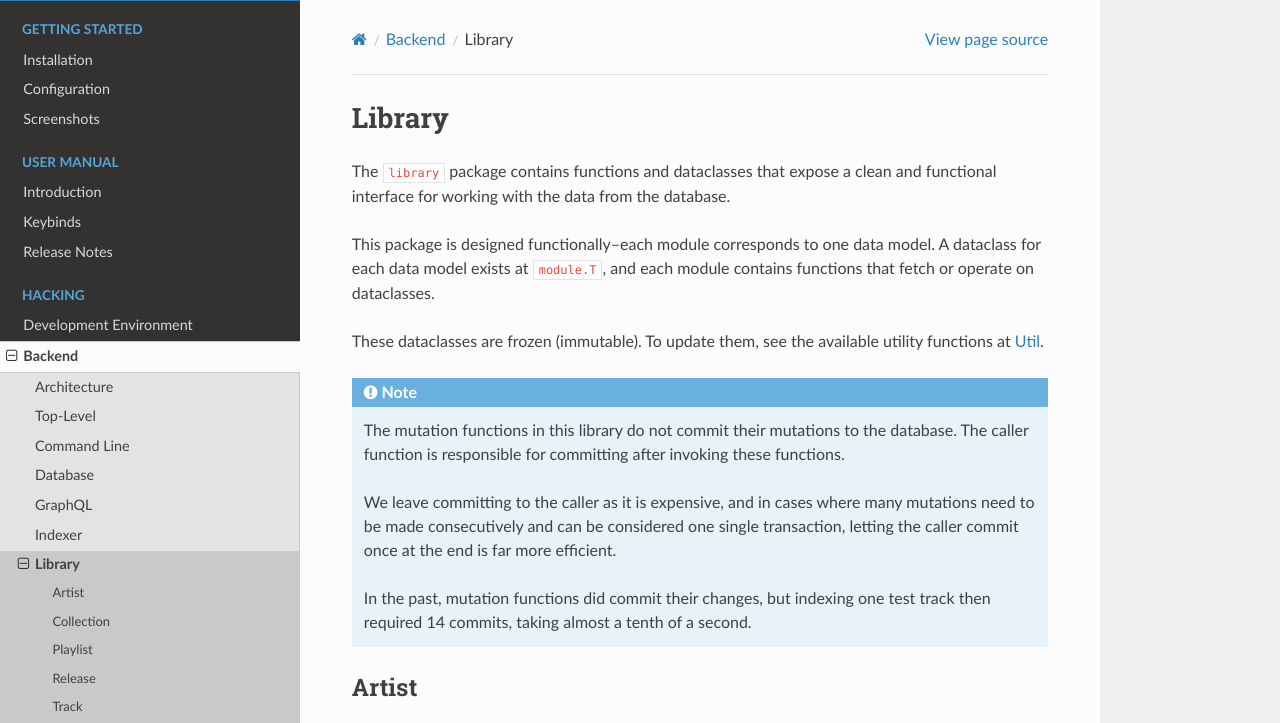
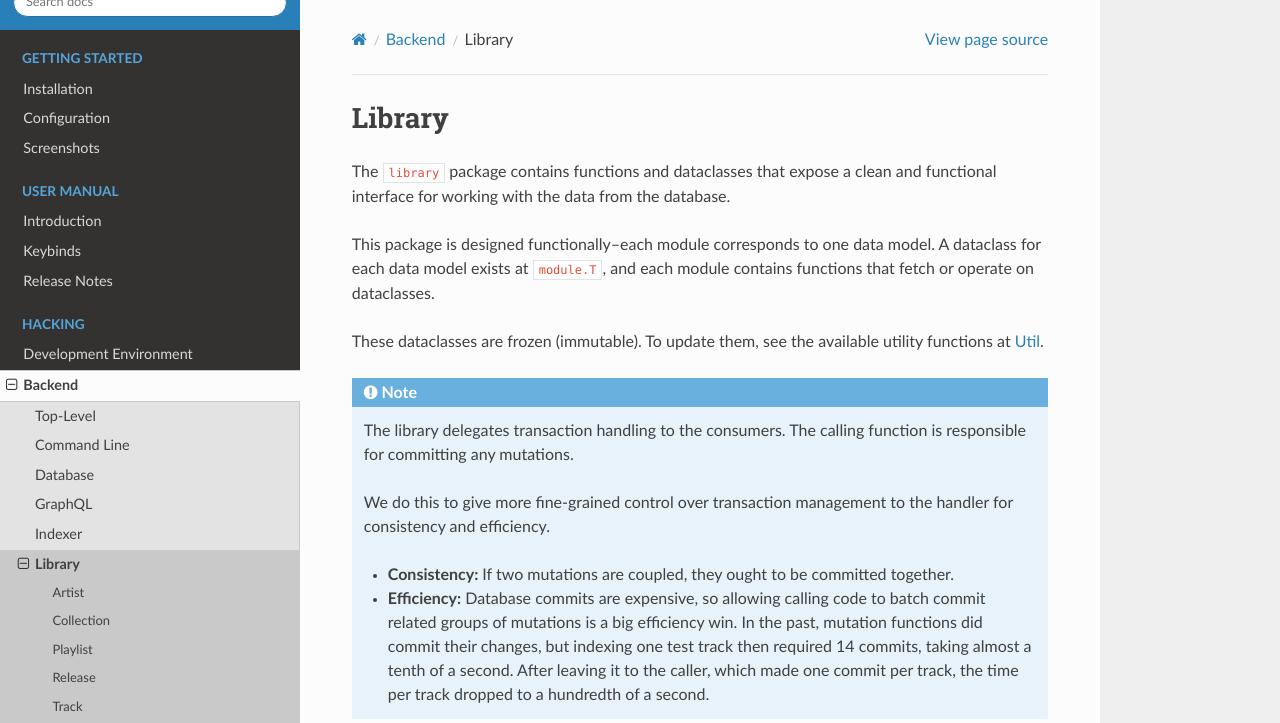
Before and after one commit to azuline/repertoire, a Sphinx documentation site: the page built from docs/hacking/backend/library.rst, in a window 1280 px wide and 900 px high, cut to the strip 0-723 px from the top of the window. Built offline with Sphinx 7.4.7 and the Read the Docs theme 2.0.0, drawn with Linux system fonts in a browser that asks for light colours; pages that are not in the unit, such as notebooks, are missing from menus.

Commit message:
update backend documentation

```diff
--- a/docs/hacking/backend/architecture.rst
+++ /dev/null
@@ -1,6 +0,0 @@
-.. _backend_architecture:
-
-Architecture
-============
-
-.. image:: /_static/backend-architecture.png
--- a/docs/hacking/backend/command_line.rst
+++ b/docs/hacking/backend/command_line.rst
@@ -4,7 +4,9 @@ Command Line
 ============
 
 The ``cli`` package contains the implementation for the command line interface.
-We use ``click`` to build the command line.
+
+We use click to build the command line. See
+https://click.palletsprojects.com/en/7.x/ for documentation.
 
 The ``commands`` module contains the root click group as well as functions
 shared by commands.
--- a/docs/hacking/backend/library.rst
+++ b/docs/hacking/backend/library.rst
@@ -15,17 +15,20 @@ utility functions at :ref:`backend_util`.
 
 .. note::
 
-   The mutation functions in this library do not commit their mutations to the
-   database. The caller function is responsible for committing after invoking
-   these functions.
+   The library delegates transaction handling to the consumers. The calling
+   function is responsible for committing any mutations.
 
-   We leave committing to the caller as it is expensive, and in cases where
-   many mutations need to be made consecutively and can be considered one
-   single transaction, letting the caller commit once at the end is far more
-   efficient.
+   We do this to give more fine-grained control over transaction management to
+   the handler for consistency and efficiency.
 
-   In the past, mutation functions did commit their changes, but indexing one
-   test track then required 14 commits, taking almost a tenth of a second.
+   - **Consistency:** If two mutations are coupled, they ought to be committed
+     together.
+   - **Efficiency:** Database commits are expensive, so allowing calling code
+     to batch commit related groups of mutations is a big efficiency win. In
+     the past, mutation functions did commit their changes, but indexing one
+     test track then required 14 commits, taking almost a tenth of a second.
+     After leaving it to the caller, which made one commit per track, the time
+     per track dropped to a hundredth of a second.
 
 Artist
 ------
--- a/docs/hacking/backend/webserver.rst
+++ b/docs/hacking/backend/webserver.rst
@@ -5,6 +5,11 @@ Webserver
 
 Our webserver is implemented with ``Quart``, an ASGI Flask-like web framework.
 We use ``voluptuous`` for data validation.
+
+See:
+
+- https://pgjones.gitlab.io/quart/index.html
+- https://github.com/alecthomas/voluptuous
 
 The package is laid out as follows:
 
```
Also changed, not shown: docs/hacking/backend/database.rst (+17 -1 lines), docs/hacking/backend/graphql.rst (+9 -3 lines), docs/hacking/backend/index.rst (+5 -4 lines).
